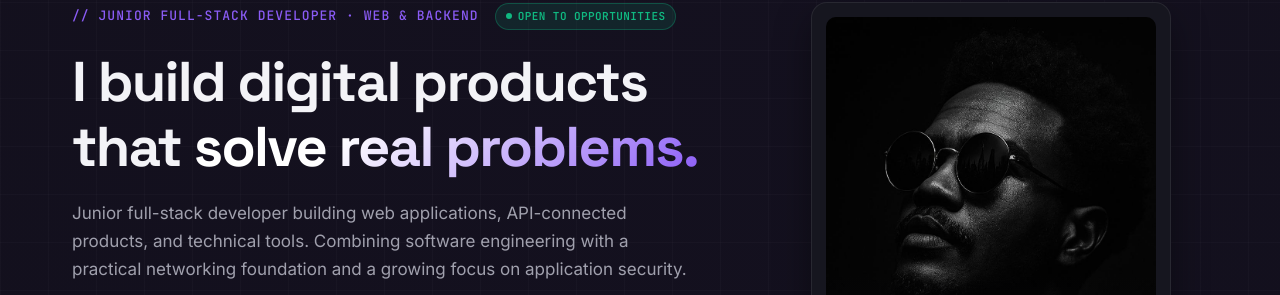
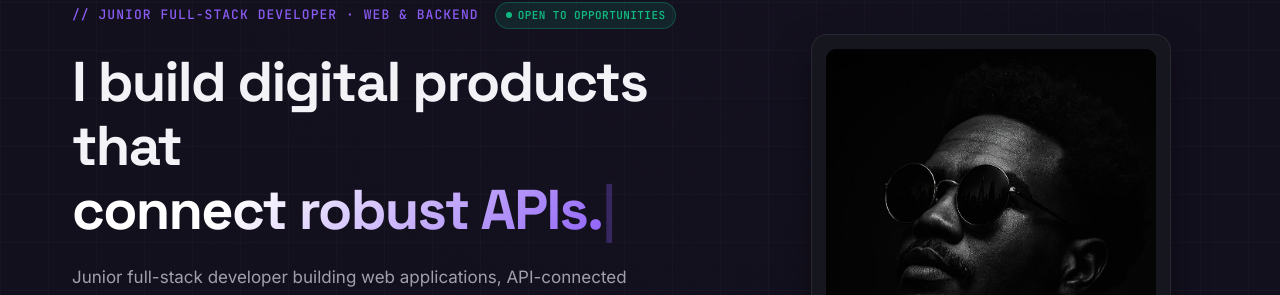
Before and after one commit to GezishDev/my-react-portfolio, a React (Vite) app: page / in a window 1280 px wide. Shown: the part 142-437 px from the top of the page. Built offline with nearby package versions, Linux system fonts and the light colour scheme.

Commit message:
feat: add dynamic typed headline keyword animation across all 3 languages

```diff
--- a/src/components/Hero.jsx
+++ b/src/components/Hero.jsx
@@ -1,10 +1,17 @@
 import { FiArrowRight, FiDownload, FiMail } from "react-icons/fi";
+import { ReactTyped } from "react-typed";
 import { useTranslation } from "../context/LanguageContext";
 import profileImg from "../assets/profile.jpg";
 import "../styles/Hero.css";
 
 const Hero = () => {
   const { t } = useTranslation();
+
+  const typedStrings = [
+    t("hero.typed_1"),
+    t("hero.typed_2"),
+    t("hero.typed_3"),
+  ];
 
   return (
     <section id="home" className="hero-section">
@@ -21,10 +28,19 @@ const Hero = () => {
             </span>
           </div>
 
-          {/* Headline */}
+          {/* Headline with rotating typed keyword */}
           <h1 className="hero-headline">
             {t("hero.headline_part1")}{" "}
-            <span className="highlight-text">{t("hero.headline_part2")}</span>
+            <span className="highlight-text typed-container">
+              <ReactTyped
+                key={typedStrings.join("-")}
+                strings={typedStrings}
+                typeSpeed={60}
+                backSpeed={40}
+                backDelay={2000}
+                loop
+              />
+            </span>
           </h1>
 
           {/* Support Narrative */}
--- a/src/locales/am.json
+++ b/src/locales/am.json
@@ -11,6 +11,9 @@
   "hero.status": "ለውይይት እና ለስራ ክፍት",
   "hero.headline_part1": "እኔ የገሃዱን ዓለም ችግሮች የሚፈቱ",
   "hero.headline_part2": "ዲጂታል ምርቶችን እገነባለሁ።",
+  "hero.typed_1": "ችግሮችን የሚፈቱ።",
+  "hero.typed_2": "ኤፒአይዎችን የሚያገናኙ።",
+  "hero.typed_3": "አስተማማኝ የሆኑ።",
   "hero.support": "የድረ-ገጽ መተግበሪያዎችን፣ ኤፒአይ-የተገናኙ ምርቶችን እና ቴክኒካዊ መሳሪያዎችን የሚገነባ ጁኒየር የሙሉ-ቁልል ገንቢ። የሶፍትዌር ኢንጂነሪንግን ከተጨባጭ የኔትወርክ መሰረት እና እያደገ ካለ የአፕሊኬሽን ደህንነት ትኩረት ጋር አዋህዶ የሚሰራ።",
   "hero.meta_focus_label": "ዋና ትኩረት",
   "hero.meta_focus_val": "የሙሉ-ቁልል ድረ-ገጽ እና ኤፒአይ",
--- a/src/locales/en.json
+++ b/src/locales/en.json
@@ -11,6 +11,9 @@
   "hero.status": "Open to Opportunities",
   "hero.headline_part1": "I build digital products that",
   "hero.headline_part2": "solve real problems.",
+  "hero.typed_1": "solve real problems.",
+  "hero.typed_2": "connect robust APIs.",
+  "hero.typed_3": "deliver clean code.",
   "hero.support": "Junior full-stack developer building web applications, API-connected products, and technical tools. Combining software engineering with a practical networking foundation and a growing focus on application security.",
   "hero.meta_focus_label": "CORE FOCUS",
   "hero.meta_focus_val": "Full-Stack Web & APIs",
--- a/src/locales/om.json
+++ b/src/locales/om.json
@@ -11,6 +11,9 @@
   "hero.status": "Carraawwaniif Qophii Dha",
   "hero.headline_part1": "Ani oomishaalee dijitaalaa rakkoo dhugaa",
   "hero.headline_part2": "furan nan ijaara.",
+  "hero.typed_1": "furan nan ijaara.",
+  "hero.typed_2": "API walqunnamsiisan.",
+  "hero.typed_3": "qulqulluu ta'an.",
   "hero.support": "Ijaaraa full-stack junior kan appilikeeshinii weebii, oomishaalee API walqabatan fi meeshaalee teeknikaa ijaaru. Injinariingii sooftiweerii bu'uura neetwoorkii qabatamaa fi xiyyeeffannoo nageenya appilikeeshinii wajjin walitti fidu.",
   "hero.meta_focus_label": "XIYYEEFFANNOO WALIIGALAA",
   "hero.meta_focus_val": "Weebii Full-Stack fi API",
--- a/src/styles/Hero.css
+++ b/src/styles/Hero.css
@@ -94,6 +94,24 @@
   background: linear-gradient(135deg, #FFFFFF 30%, var(--accent-violet) 100%);
   -webkit-background-clip: text;
   -webkit-text-fill-color: transparent;
+}
+
+.typed-container {
+  display: inline-block;
+  min-width: 220px;
+}
+
+.typed-cursor {
+  color: var(--accent-violet);
+  -webkit-text-fill-color: var(--accent-violet);
+  font-weight: 300;
+  opacity: 1;
+  animation: typedBlink 0.7s infinite;
+}
+
+@keyframes typedBlink {
+  0%, 100% { opacity: 1; }
+  50% { opacity: 0; }
 }
 
 .hero-support {
```
